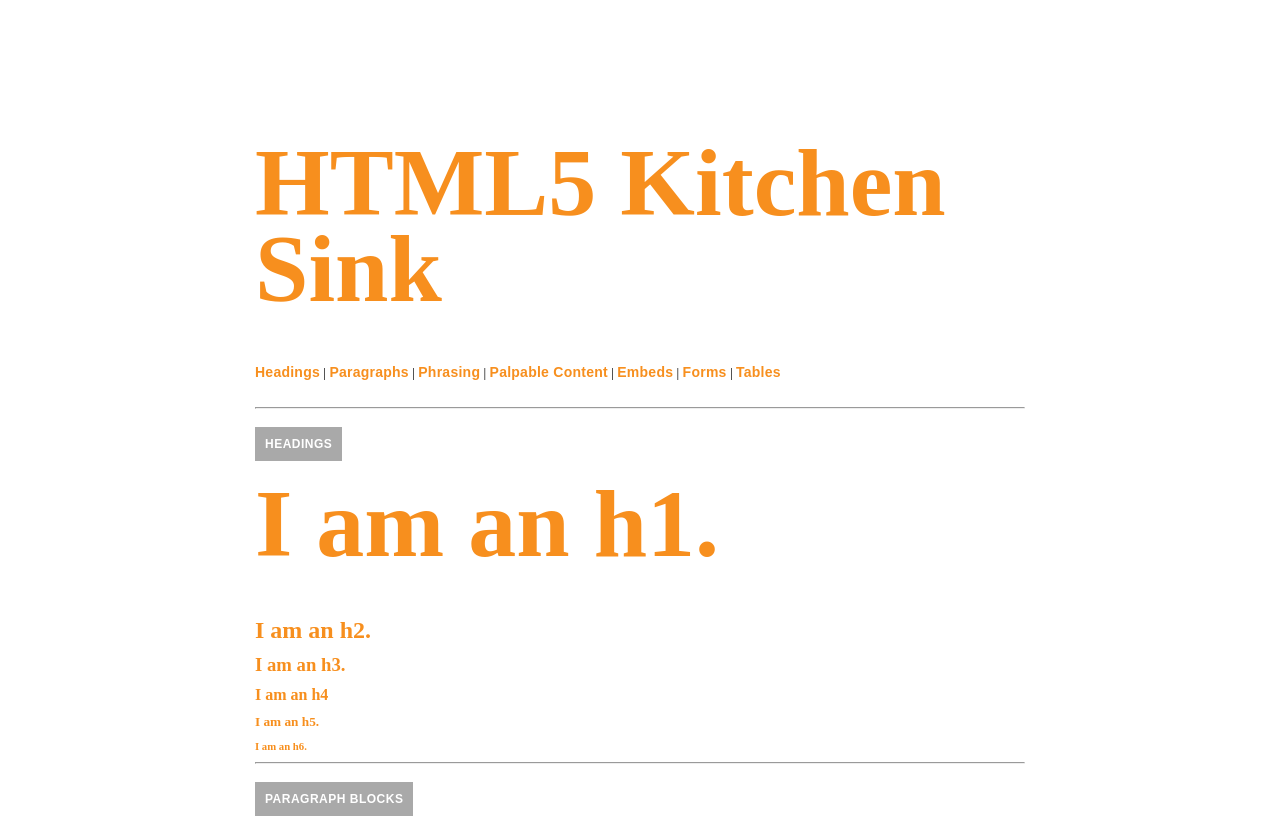
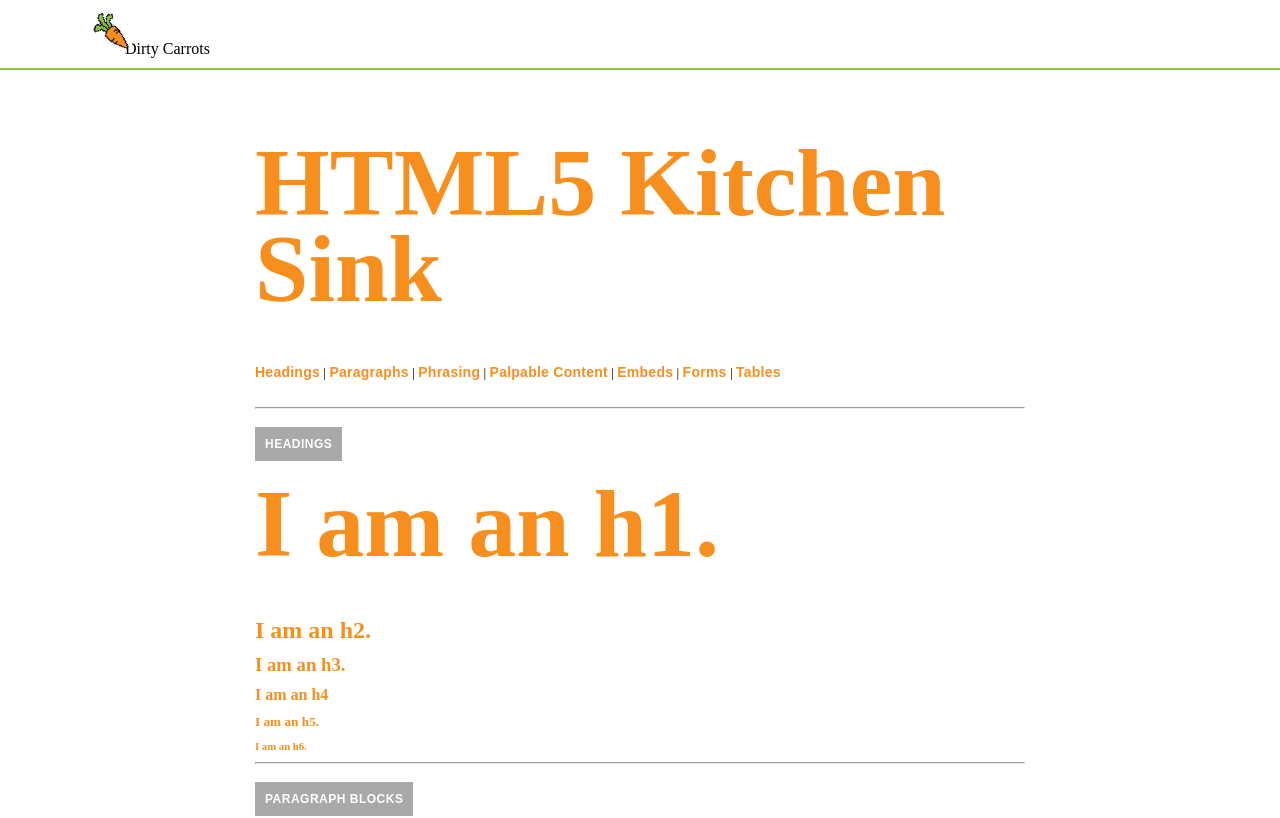
Before and after one commit to marionjudy13/dirty-carrots-v2, a Next.js app: page /kitchen-sink in a window 1280 px wide. Shown: the top 818 px of the page. Built offline with nearby package versions, Linux system fonts and the light colour scheme.

Commit message:
updated readme and started building nav component for blog layout

```diff
--- a/components/layout.js
+++ b/components/layout.js
@@ -1,9 +1,11 @@
 import styles from '../styles/layout.module.scss'
 import Link from 'next/link'
+import Topnav from './topnav'
 
 export default function Layout({ children }) {
   return (
     <>
+      <Topnav />
       <div className={styles.container}>
         <div className={styles.wrapper}>
           {children}
--- /dev/null
+++ b/components/topnav.js
@@ -0,0 +1,15 @@
+import React from 'react'
+import styles from '../styles/topnav.module.scss'
+
+function Topnav() {
+  return (
+    <div className={styles.wrapper}>
+      <nav>
+        <img src="/images/carrot-01.jpg" />
+        Dirty Carrots
+      </nav>
+    </div>
+  )
+}
+
+export default Topnav
--- /dev/null
+++ b/styles/topnav.module.scss
@@ -0,0 +1,15 @@
+.wrapper {
+    background: var(--white);
+    padding: 10px 100px;
+    border-bottom: 2px solid var(--green);
+    display: block;
+    position: fixed;
+    width: 100%;
+    top: 0;
+    z-index: 100;
+
+    img {
+        width: 25px;
+        transform: rotate(-45deg);
+    }
+}
```
Also changed, not shown: 1 other file (tests, documents, lock files or other folders).
